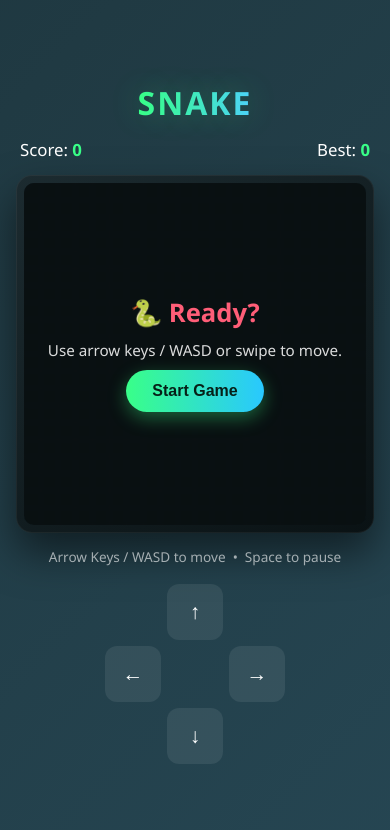
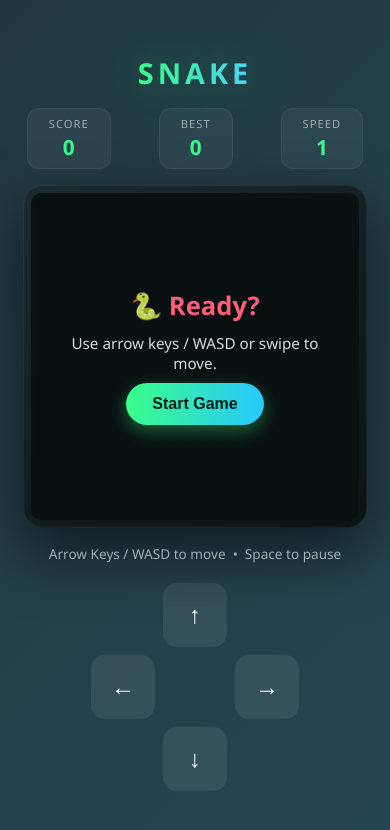
Before and after one commit to bhaskar-2001/portfolio-site, a plain HTML site: page index.html in a window 390 px wide. Drawn offline with Linux system fonts and the light colour scheme.

Commit message:
Enhance layout and styling in index.html
Updated styling and layout for better responsiveness and aesthetics. Added new elements for displaying speed level and improved food animation.

```diff
--- a/index.html
+++ b/index.html
@@ -17,6 +17,10 @@
 
   * { box-sizing: border-box; }
 
+  html, body {
+    height: 100%;
+  }
+
   body {
     margin: 0;
     min-height: 100vh;
@@ -29,6 +33,7 @@
     animation: gradientShift 15s ease infinite;
     color: #fff;
     padding: 16px;
+    overflow: hidden;
   }
 
   @keyframes gradientShift {
@@ -41,53 +46,74 @@
     display: flex;
     flex-direction: column;
     align-items: center;
-    gap: 14px;
+    gap: 16px;
     width: 100%;
-    max-width: 520px;
+    max-width: 900px;
+    height: 100%;
+    justify-content: center;
   }
 
   h1 {
     margin: 0;
-    font-size: 2rem;
-    letter-spacing: 2px;
+    font-size: clamp(1.8rem, 4vw, 3rem);
+    letter-spacing: 4px;
+    font-weight: 800;
     background: linear-gradient(90deg, var(--accent), #4fd1ff);
     -webkit-background-clip: text;
     background-clip: text;
     color: transparent;
-    text-shadow: 0 0 30px rgba(57,255,136,0.3);
+    text-shadow: 0 0 40px rgba(57,255,136,0.35);
   }
 
   .hud {
     display: flex;
-    justify-content: space-between;
+    justify-content: center;
+    gap: 48px;
     width: 100%;
-    max-width: 480px;
-    font-size: 1.05rem;
+    font-size: clamp(1rem, 1.6vw, 1.3rem);
     padding: 0 4px;
   }
 
-  .hud span { font-weight: 700; color: var(--accent); }
+  .hud-item {
+    display: flex;
+    flex-direction: column;
+    align-items: center;
+    gap: 2px;
+    background: rgba(255,255,255,0.05);
+    padding: 8px 22px;
+    border-radius: 12px;
+    box-shadow: inset 0 0 0 1px rgba(255,255,255,0.06);
+  }
+
+  .hud-item small {
+    opacity: 0.55;
+    font-size: 0.7em;
+    text-transform: uppercase;
+    letter-spacing: 1px;
+  }
+
+  .hud span { font-weight: 800; color: var(--accent); font-size: 1.3em; }
 
   .board-wrap {
     position: relative;
-    width: 100%;
-    max-width: 480px;
+    width: min(88vmin, 800px);
     aspect-ratio: 1 / 1;
-    border-radius: 16px;
-    padding: 8px;
+    border-radius: 20px;
+    padding: 10px;
     background: linear-gradient(145deg, #1c2b30, #0a1214);
     box-shadow:
-      0 20px 40px rgba(0,0,0,0.5),
-      inset 0 0 0 1px rgba(255,255,255,0.05);
+      0 25px 60px rgba(0,0,0,0.55),
+      inset 0 0 0 1px rgba(255,255,255,0.06);
   }
 
   canvas {
     display: block;
     width: 100%;
     height: 100%;
-    border-radius: 10px;
+    border-radius: 14px;
     background: var(--board-bg);
     touch-action: none;
+    box-shadow: 0 0 0 1px rgba(57,255,136,0.08);
   }
 
   .overlay {
@@ -142,9 +168,9 @@
   /* Mobile D-pad */
   .dpad {
     display: none;
-    grid-template-columns: repeat(3, 56px);
-    grid-template-rows: repeat(3, 56px);
-    gap: 6px;
+    grid-template-columns: repeat(3, 64px);
+    grid-template-rows: repeat(3, 64px);
+    gap: 8px;
     margin-top: 4px;
   }
 
@@ -152,9 +178,13 @@
     background: rgba(255,255,255,0.08);
     color: #fff;
     box-shadow: none;
-    font-size: 1.3rem;
+    font-size: 1.5rem;
     padding: 0;
-    border-radius: 12px;
+    border-radius: 14px;
+  }
+
+  .dpad button.dbtn:active {
+    background: rgba(57,255,136,0.25);
   }
 
   .dbtn.up { grid-column: 2; grid-row: 1; }
@@ -172,8 +202,9 @@
 <div class="container">
   <h1>SNAKE</h1>
   <div class="hud">
-    <div>Score: <span id="score">0</span></div>
-    <div>Best: <span id="best">0</span></div>
+    <div class="hud-item"><small>Score</small><span id="score">0</span></div>
+    <div class="hud-item"><small>Best</small><span id="best">0</span></div>
+    <div class="hud-item"><small>Speed</small><span id="speedLvl">1</span></div>
   </div>
 
   <div class="board-wrap">
@@ -183,6 +214,11 @@
       <h2>🐍 Ready?</h2>
       <p>Use arrow keys / WASD or swipe to move.</p>
       <button id="startBtn">Start Game</button>
+    </div>
+
+    <div class="overlay hidden" id="pausedOverlay">
+      <h2 style="color: var(--accent);">⏸ Paused</h2>
+      <p>Press Space to resume</p>
     </div>
 
     <div class="overlay hidden" id="gameOverOverlay">
@@ -208,8 +244,10 @@
   const ctx = canvas.getContext('2d');
   const scoreEl = document.getElementById('score');
   const bestEl = document.getElementById('best');
+  const speedLvlEl = document.getElementById('speedLvl');
   const startOverlay = document.getElementById('startOverlay');
   const gameOverOverlay = document.getElementById('gameOverOverlay');
+  const pausedOverlay = document.getElementById('pausedOverlay');
   const finalScoreEl = document.getElementById('finalScore');
   const startBtn = document.getElementById('startBtn');
   const restartBtn = document.getElementById('restartBtn');
@@ -243,6 +281,7 @@
     score = 0;
     speed = 130; // ms per move, decreases as score grows
     scoreEl.textContent = score;
+    speedLvlEl.textContent = 1;
     placeFood();
     gameRunning = true;
     paused = false;
@@ -278,7 +317,10 @@
     if (head.x === food.x && head.y === food.y) {
       score += 10;
       scoreEl.textContent = score;
-      if (speed > 60) speed -= 3;
+      if (speed > 60) {
+        speed -= 3;
+        speedLvlEl.textContent = Math.floor((130 - speed) / 10) + 1;
+      }
       placeFood();
     } else {
       snake.pop();
@@ -302,16 +344,21 @@
       ctx.stroke();
     }
 
-    // food (glowing dot)
+    // food (pulsing glowing dot)
     const fx = food.x * cellSize + cellSize / 2;
     const fy = food.y * cellSize + cellSize / 2;
+    const pulse = 0.34 + Math.sin(Date.now() / 200) * 0.06;
+    ctx.save();
+    ctx.shadowColor = 'rgba(255,94,120,0.8)';
+    ctx.shadowBlur = cellSize * 0.6;
     const grad = ctx.createRadialGradient(fx, fy, 1, fx, fy, cellSize);
     grad.addColorStop(0, '#ff8a9a');
     grad.addColorStop(1, '#ff5e78');
     ctx.fillStyle = grad;
     ctx.beginPath();
-    ctx.arc(fx, fy, cellSize * 0.38, 0, Math.PI * 2);
+    ctx.arc(fx, fy, cellSize * pulse, 0, Math.PI * 2);
     ctx.fill();
+    ctx.restore();
 
     // snake
     snake.forEach((seg, idx) => {
@@ -357,8 +404,8 @@
         lastTime = timestamp;
         update();
         if (!gameRunning) return; // ended during update
-        draw();
       }
+      draw();
     }
     requestAnimationFrame(loop);
   }
@@ -377,6 +424,7 @@
   function startGame() {
     startOverlay.classList.add('hidden');
     gameOverOverlay.classList.add('hidden');
+    pausedOverlay.classList.add('hidden');
     resetGame();
     resizeCanvas();
     requestAnimationFrame(loop);
@@ -397,7 +445,10 @@
       case 'ArrowLeft': case 'a': case 'A': setDirection(-1, 0); e.preventDefault(); break;
       case 'ArrowRight': case 'd': case 'D': setDirection(1, 0); e.preventDefault(); break;
       case ' ':
-        if (gameRunning) paused = !paused;
+        if (gameRunning) {
+          paused = !paused;
+          pausedOverlay.classList.toggle('hidden', !paused);
+        }
         e.preventDefault();
         break;
     }
```
